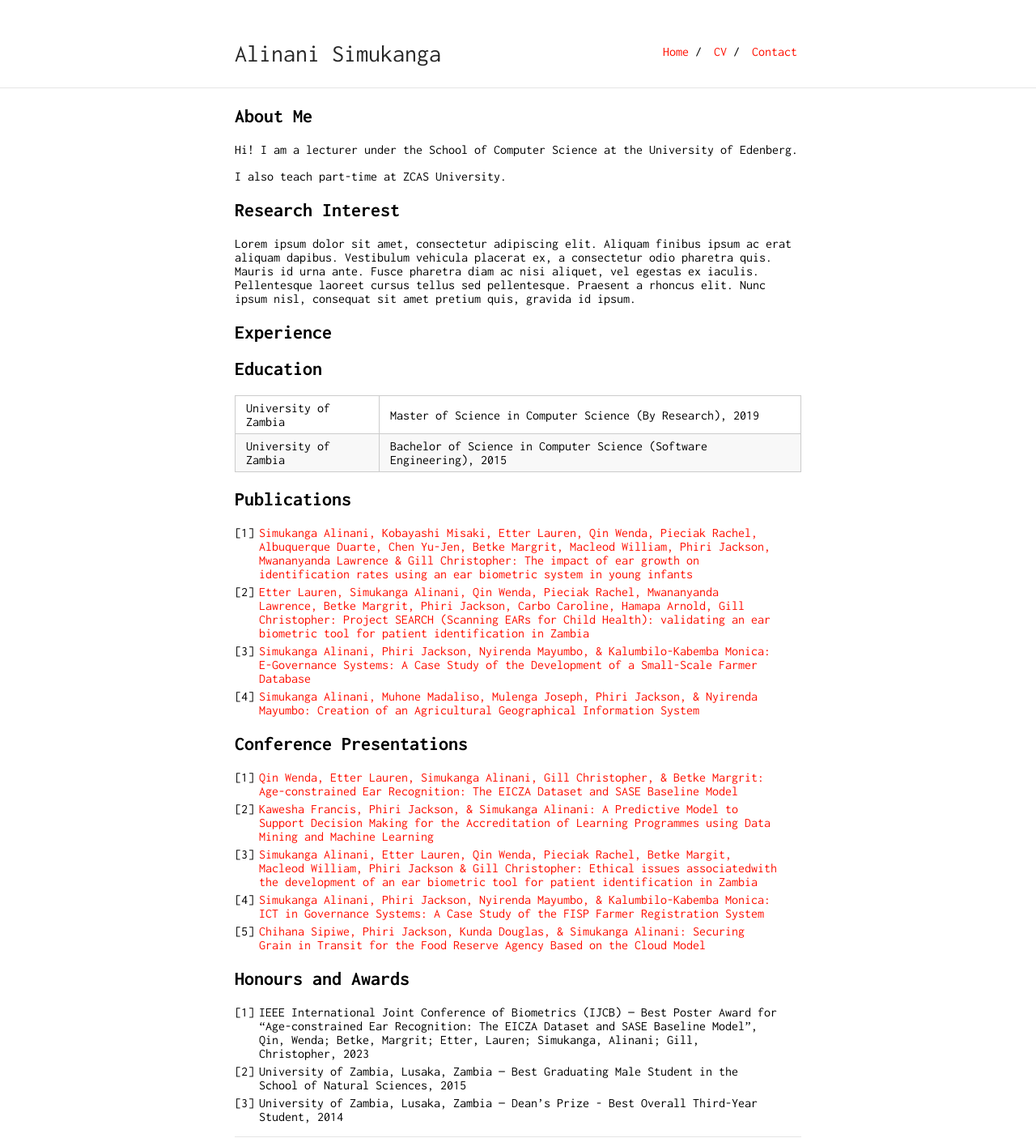
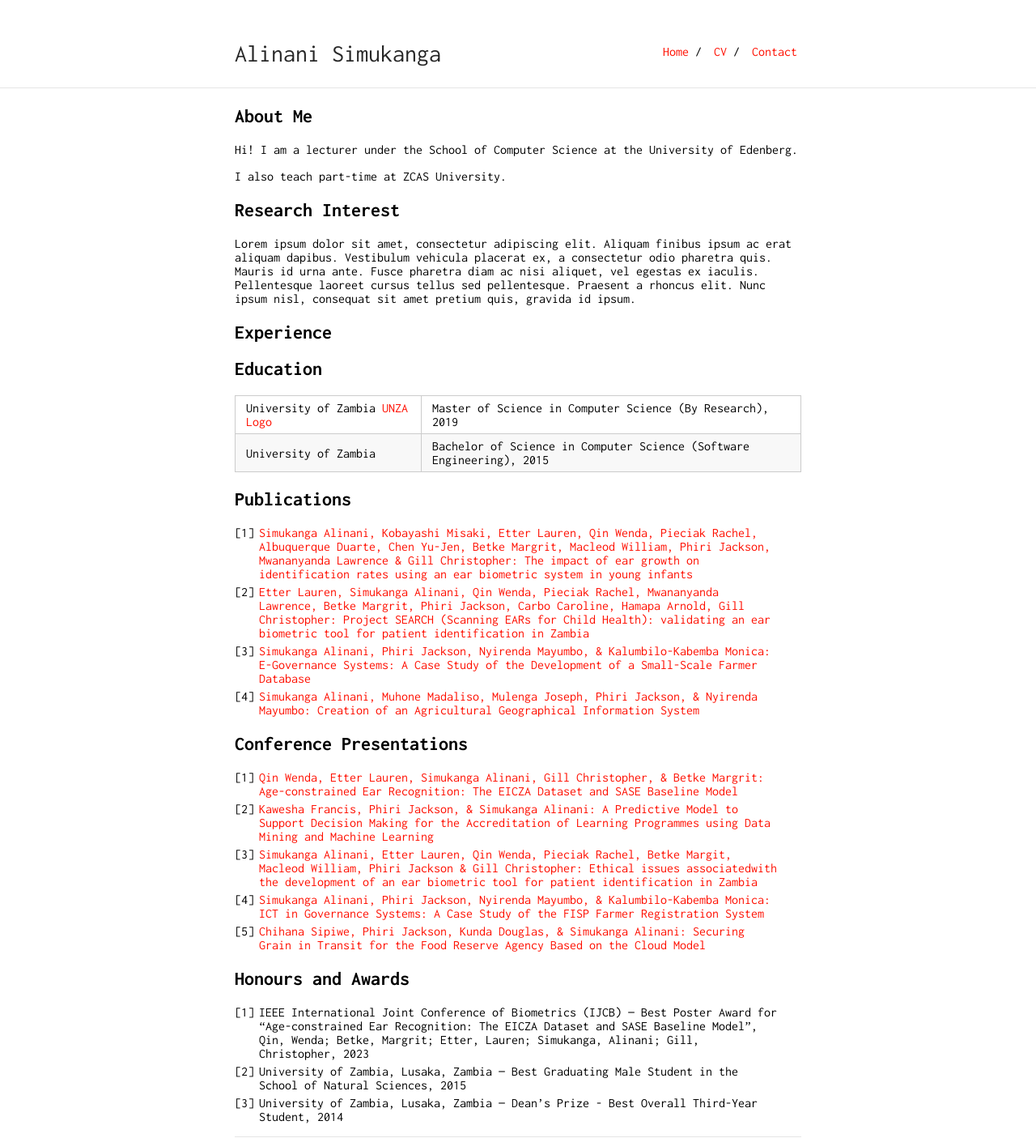
Before and after one commit to a1inani/a1inani.github.io, a Jekyll site: the page built from index.md, in a window 1280 px wide. Shown: the whole page at 81% size. Built offline with Jekyll 4.4.1, drawn with Linux system fonts in a browser that asks for light colours; our own code applies the rules of GitHub Pages for plain Markdown files.

Commit message:
Add a logo to education

```diff
--- a/index.md
+++ b/index.md
@@ -14,9 +14,11 @@
 
 ## Experience
 
+
+
 ## Education
 
-University of Zambia | Master of Science in Computer Science (By Research), 2019
+University of Zambia [UNZA Logo](/img/unza.svg) | Master of Science in Computer Science (By Research), 2019
 University of Zambia | Bachelor of Science in Computer Science (Software Engineering), 2015
 
 ## Publications
```
Also changed, not shown: img/unza.svg (added), img/zcasu.png (added), sherlock.jpg (deleted).
